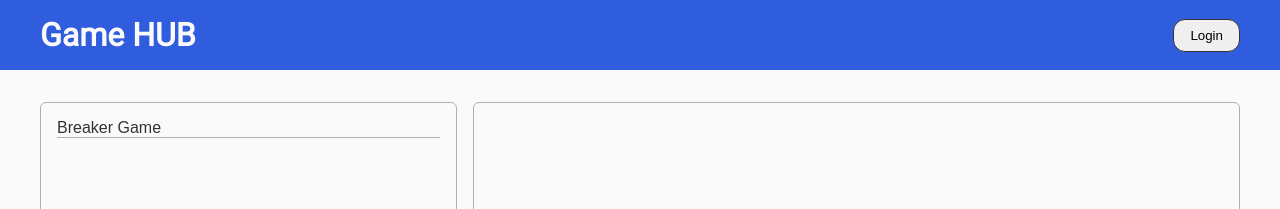
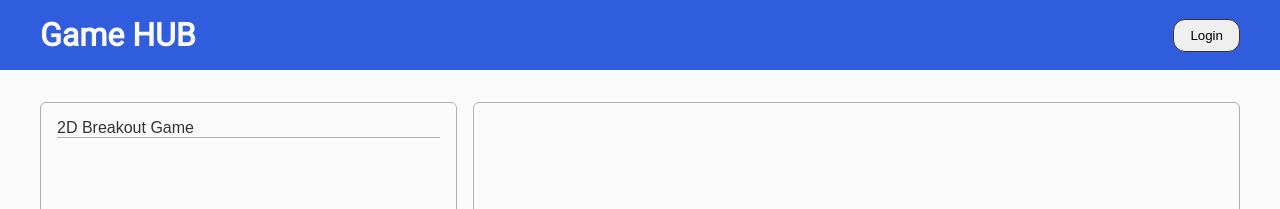
Before and after one commit to luanAfons0/GameHUB, a React (Vite) app in the folder front-end/: page /game-section in a window 1280 px wide. Shown: the top 209 px of the page. Built offline with nearby package versions, Linux system fonts and the light colour scheme; a web font is replaced by a local one.

Commit message:
update: improved link component

```diff
--- a/front-end/src/components/LeftMenu/index.tsx
+++ b/front-end/src/components/LeftMenu/index.tsx
@@ -9,7 +9,7 @@ type LeftMenuLink = {
 
 export default function LeftMenu() {
   const mockedItems = [
-    { url: "/game-section?game=breaker-2d", text: "Breaker Game" },
+    { url: "/game-section?game=breaker-2d", text: "2D Breakout Game " },
   ];
 
   return (
--- a/front-end/src/components/Link/index.tsx
+++ b/front-end/src/components/Link/index.tsx
@@ -1,3 +1,4 @@
+import { NavLink } from "react-router-dom";
 import styles from "./styles.module.scss";
 
 type LinkType = {
@@ -7,8 +8,8 @@ type LinkType = {
 
 export default function Link({ text, url }: LinkType) {
   return (
-    <a className={styles.link} href={url}>
+    <NavLink className={styles.link} to={url}>
       {text}
-    </a>
+    </NavLink>
   );
 }
```
